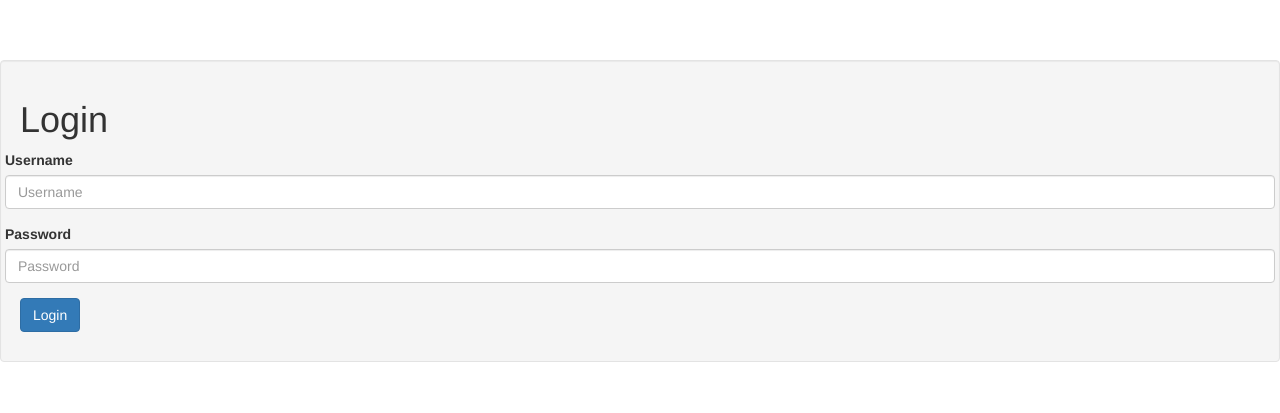
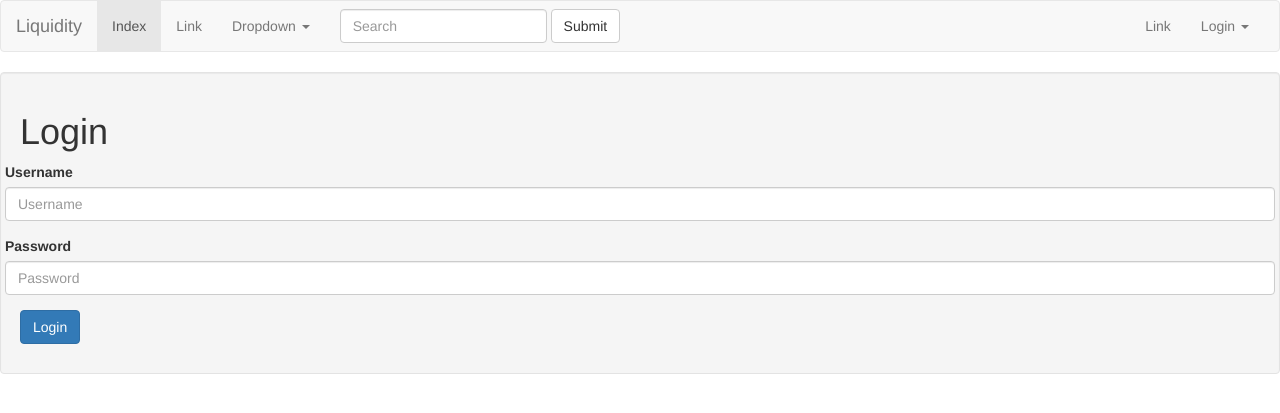
Before and after one commit to kenma95/Liquidity, a Django app: page /login/ in a window 1280 px wide. Shown: the top 413 px of the page. Run offline with Django 3.2, Linux system fonts and the light colour scheme; parts of the project's set-up code (start-up, migrations or seed data) failed here and were passed over; some libraries are stand-ins or nearby versions.

Commit message:
demo navbar

```diff
--- a/liquidity/liquidity/urls.py
+++ b/liquidity/liquidity/urls.py
@@ -17,7 +17,7 @@ from django.conf.urls import url
 from django.contrib import admin
 import views
 urlpatterns = [
-    url(r'^$', 'liqudity.views.index', name='home'),
+    url(r'^$', 'liquidity.views.index', name='home'),
     url(r'^admin/', admin.site.urls),
     url(r'^login/$','liquidity.views.login'),
     url(r'^register/$','liquidity.views.register'),
--- /dev/null
+++ b/liquidity/templates/frame.js
@@ -0,0 +1,6 @@
+$(document).ready(function(){
+	$("#hide").click(function(){
+		var myElement = document.getElementById('account');
+		myElement.hide();
+	});
+});
--- a/liquidity/templates/login.html
+++ b/liquidity/templates/login.html
@@ -5,14 +5,14 @@
 
 
 <html lang="en">
+{% include 'navbar.html' %}
+
 <head>
     <meta charset="utf-8">
     <title>Login</title>
     <meta name="description" content="">
     <style type="text/css">
-        body {
-            padding-top: 60px;
-        }
+
     </style>
     <!--[if lt IE 9]>
     <script src="//html5shim.googlecode.com/svn/trunk/html5.js"></script>
--- /dev/null
+++ b/liquidity/templates/navbar.html
@@ -0,0 +1,53 @@
+<nav class="navbar navbar-default">
+  <div class="container-fluid">
+    <!-- Brand and toggle get grouped for better mobile display -->
+    <div class="navbar-header">
+      <button type="button" class="navbar-toggle collapsed" data-toggle="collapse" data-target="#bs-example-navbar-collapse-1" aria-expanded="false">
+        <span class="sr-only">Toggle navigation</span>
+        <span class="icon-bar"></span>
+        <span class="icon-bar"></span>
+        <span class="icon-bar"></span>
+      </button>
+      <a class="navbar-brand" href='{% url "home"%}' >Liquidity</a>
+    </div>
+
+    <!-- Collect the nav links, forms, and other content for toggling -->
+    <div class="collapse navbar-collapse" id="bs-example-navbar-collapse-1">
+      <ul class="nav navbar-nav">
+        <li class="active"><a href="#">Index <span class="sr-only">(current)</span></a></li>
+        <li><a href="#">Link</a></li>
+        <li class="dropdown">
+          <a href="#" class="dropdown-toggle" data-toggle="dropdown" role="button" aria-haspopup="true" aria-expanded="false">Dropdown <span class="caret"></span></a>
+          <ul class="dropdown-menu">
+            <li><a href="#">Action</a></li>
+            <li><a href="#">Another action</a></li>
+            <li><a href="#">Something else here</a></li>
+            <li role="separator" class="divider"></li>
+            <li><a href="#">Separated link</a></li>
+            <li role="separator" class="divider"></li>
+            <li><a href="#">One more separated link</a></li>
+          </ul>
+        </li>
+      </ul>
+      <form class="navbar-form navbar-left" role="search">
+        <div class="form-group">
+          <input type="text" class="form-control" placeholder="Search">
+        </div>
+        <button type="submit" class="btn btn-default">Submit</button>
+      </form>
+      <ul class="nav navbar-nav navbar-right">
+        <li><a href="#">Link</a></li>
+        <li class="dropdown">
+          <a href="#" class="dropdown-toggle" data-toggle="dropdown" role="button" aria-haspopup="true" aria-expanded="false"> Login <span class="caret"></span></a>
+          <ul class="dropdown-menu" id="account">
+            <li><a href="#">Action</a></li>
+            <li><a href="#">Another action</a></li>
+            <li><a href="#">Something else here</a></li>
+            <li role="separator" class="divider"></li>
+            <li><a href="#">Separated link</a></li>
+          </ul>
+        </li>
+      </ul>
+    </div><!-- /.navbar-collapse -->
+  </div><!-- /.container-fluid -->
+</nav>
```
Also changed, not shown: liquidity/templates/index.html (+9 -2 lines), 1 other file.
